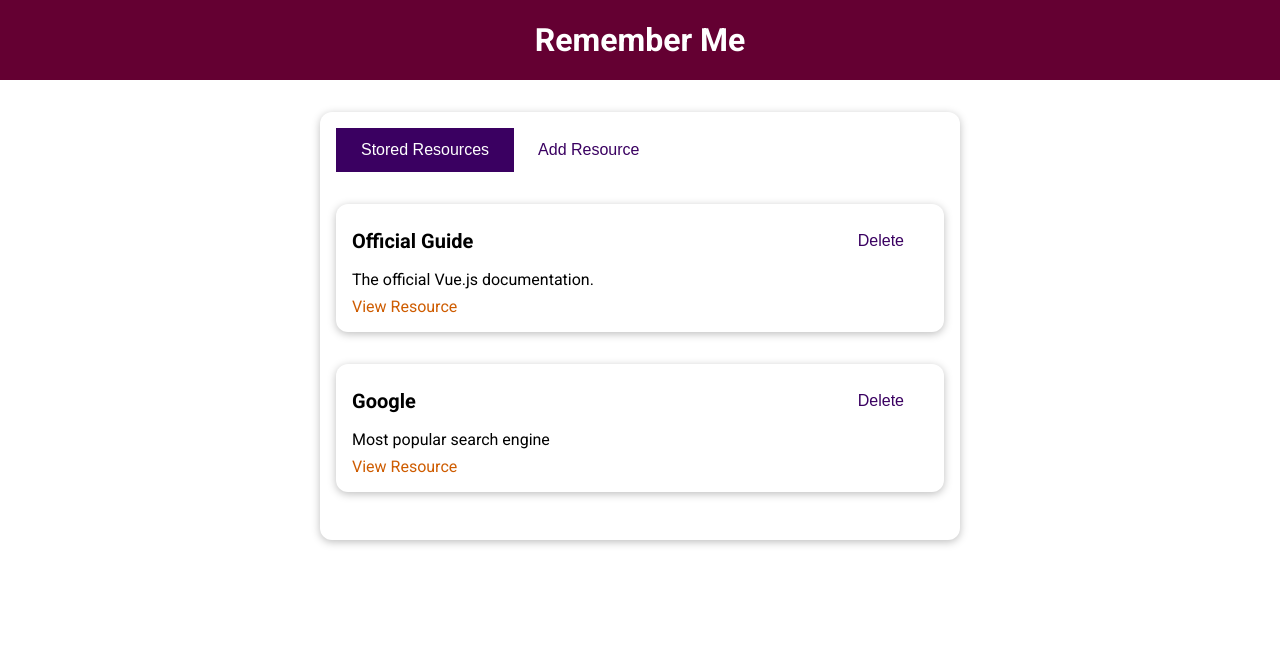
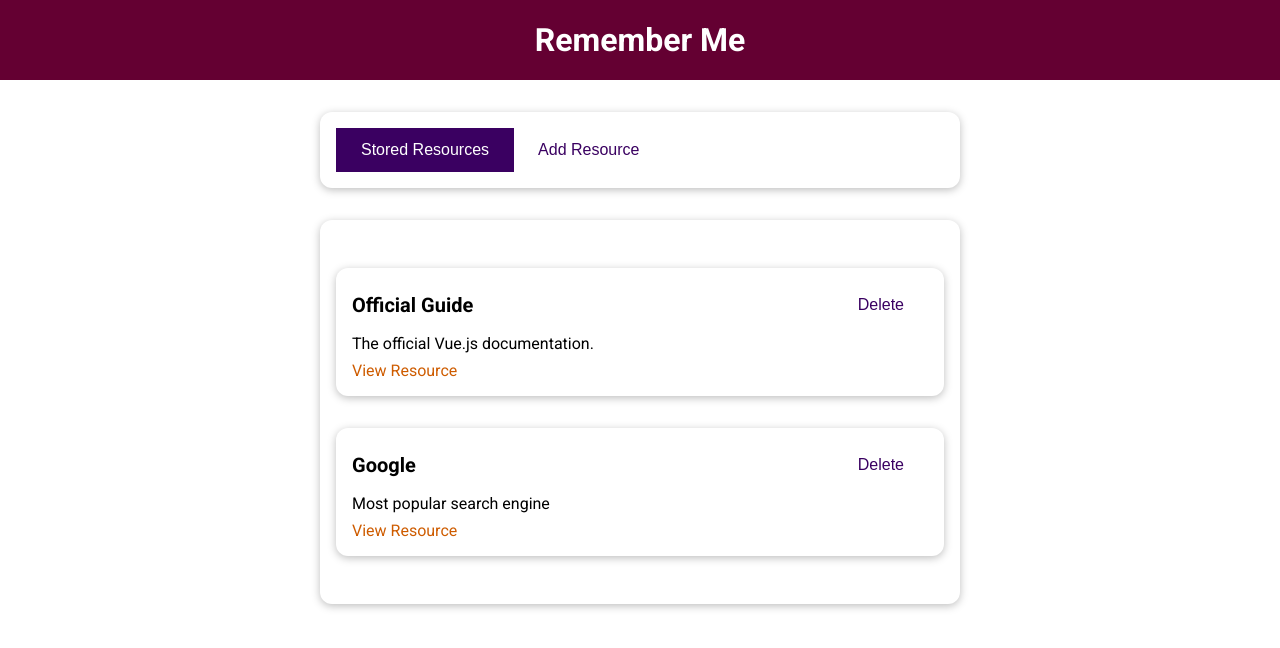
Before and after one commit to tosbaa/Learning-Resources, a Vue app: page / in a window 1280 px wide. Shown: the top 648 px of the page. Built offline with nearby package versions, Linux system fonts and the light colour scheme.

Commit message:
Each component has their own base card now

```diff
--- a/src/components/learning-resource/TheResources.vue
+++ b/src/components/learning-resource/TheResources.vue
@@ -6,6 +6,8 @@
     <base-button @click="selectTab('add-resource')" :mode="addButtonMode"
       >Add Resource</base-button
     >
+  </base-card>
+  <base-card>
     <component :is="selectedTab"></component>
   </base-card>
 </template>
@@ -45,7 +47,7 @@ export default {
     },
     addButtonMode() {
       return this.selectedTab === "add-resource" ? null : "flat";
-    }
+    },
   },
   methods: {
     selectTab(tab) {
```
